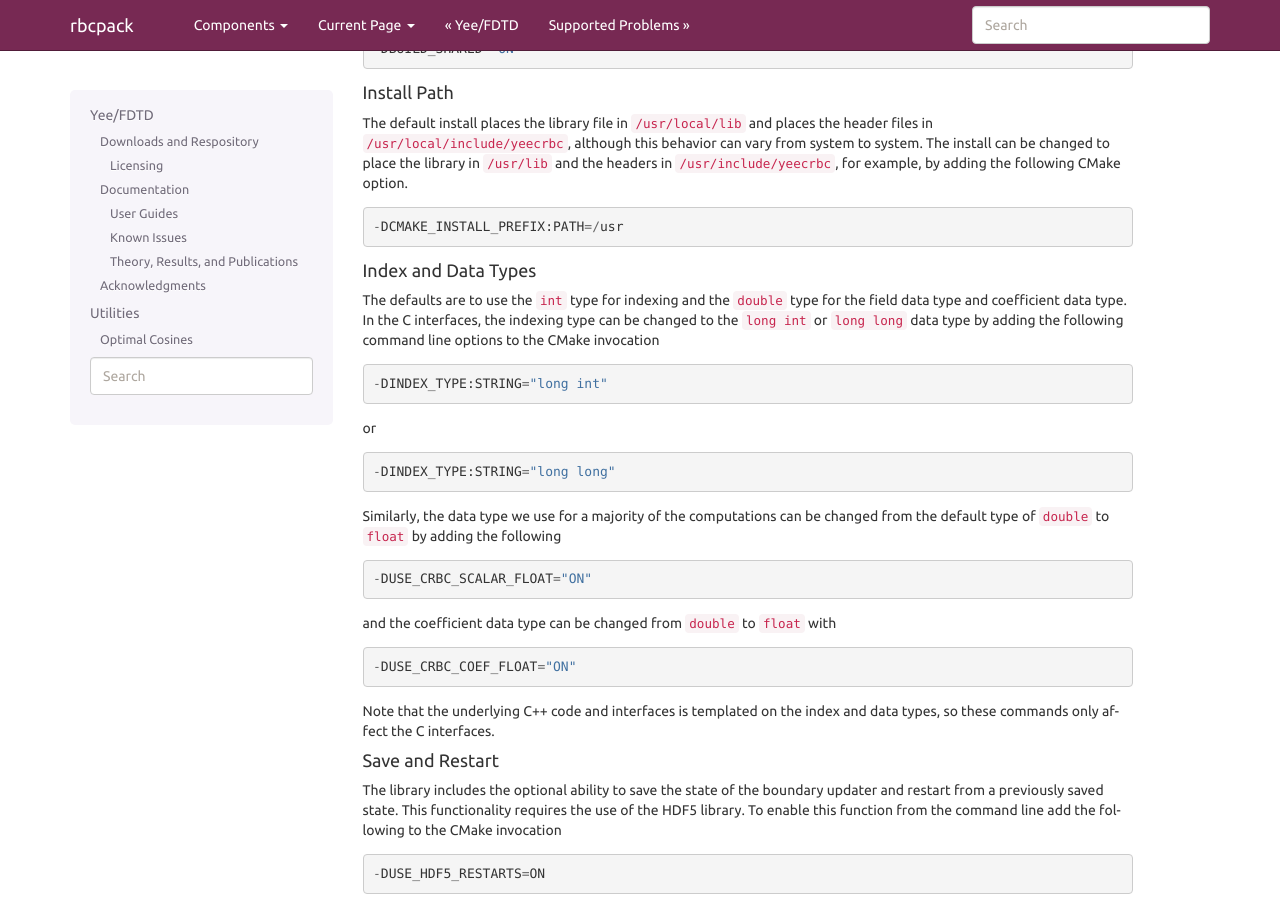
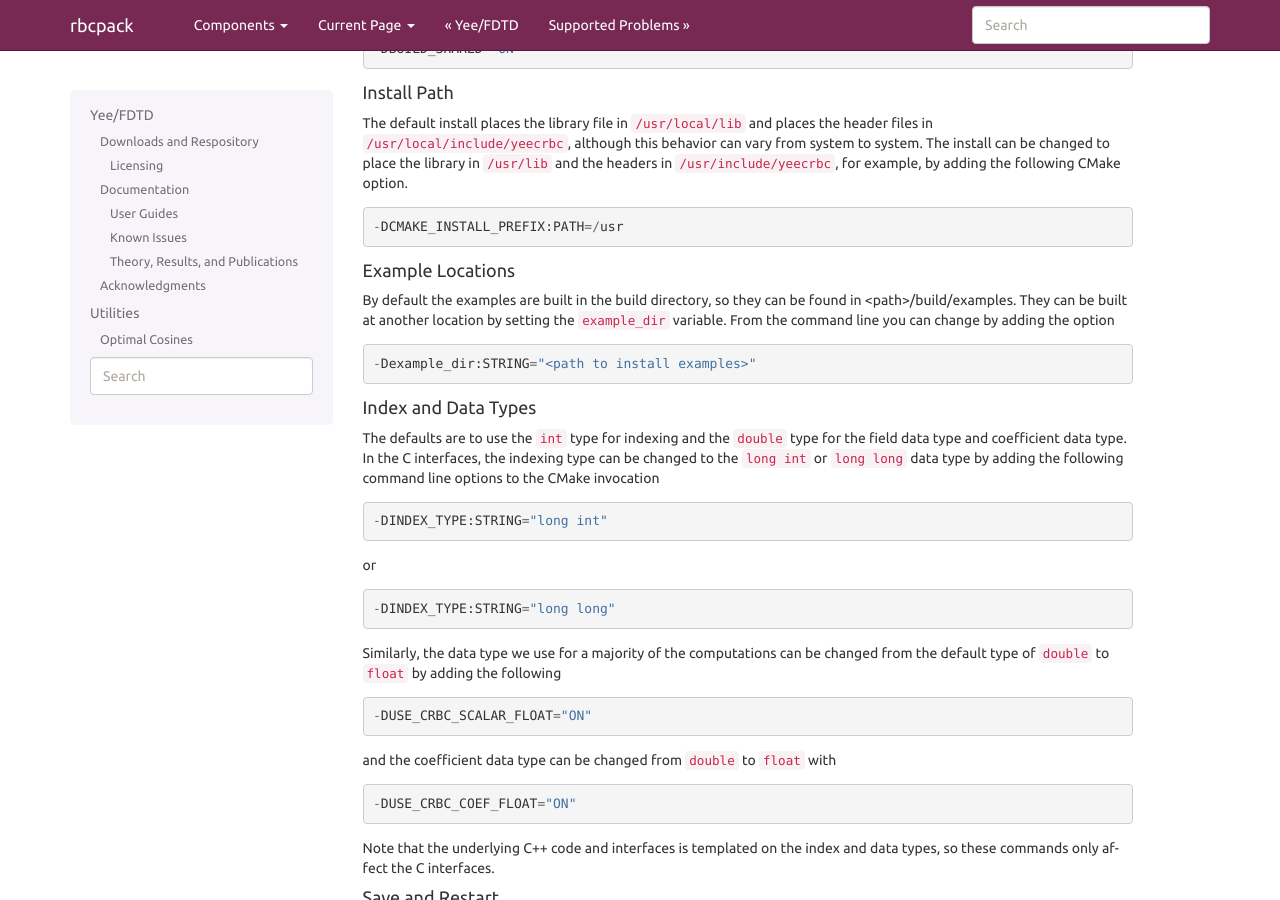
Before and after one commit to jrlagrone/rbcpack, a Sphinx documentation site: the page built from docs/source/YeeCRBC/install.rst, in a window 1280 px wide and 900 px high, scrolled down 810 px. Built offline with Sphinx 7.4.7, drawn with Linux system fonts in a browser that asks for light colours; the version number could not be read and is left out.

Commit message:
update the install instructions to indicate that it is now possible to change were the examples are installed.

```diff
--- a/docs/source/YeeCRBC/install.rst
+++ b/docs/source/YeeCRBC/install.rst
@@ -56,6 +56,15 @@ library in ``/usr/lib`` and the headers in ``/usr/include/yeecrbc``, for example
 by adding the following CMake option. ::
 
   -DCMAKE_INSTALL_PREFIX:PATH=/usr
+
+Example Locations
+^^^^^^^^^^^^^^^^^
+
+By default the examples are built in the build directory, so they can be found
+in <path>/build/examples. They can be built at another location by setting the
+``example_dir`` variable. From the command line you can change by adding the option ::
+
+  -Dexample_dir:STRING="<path to install examples>"
 
 Index and Data Types
 ^^^^^^^^^^^^^^^^^^^^
```
